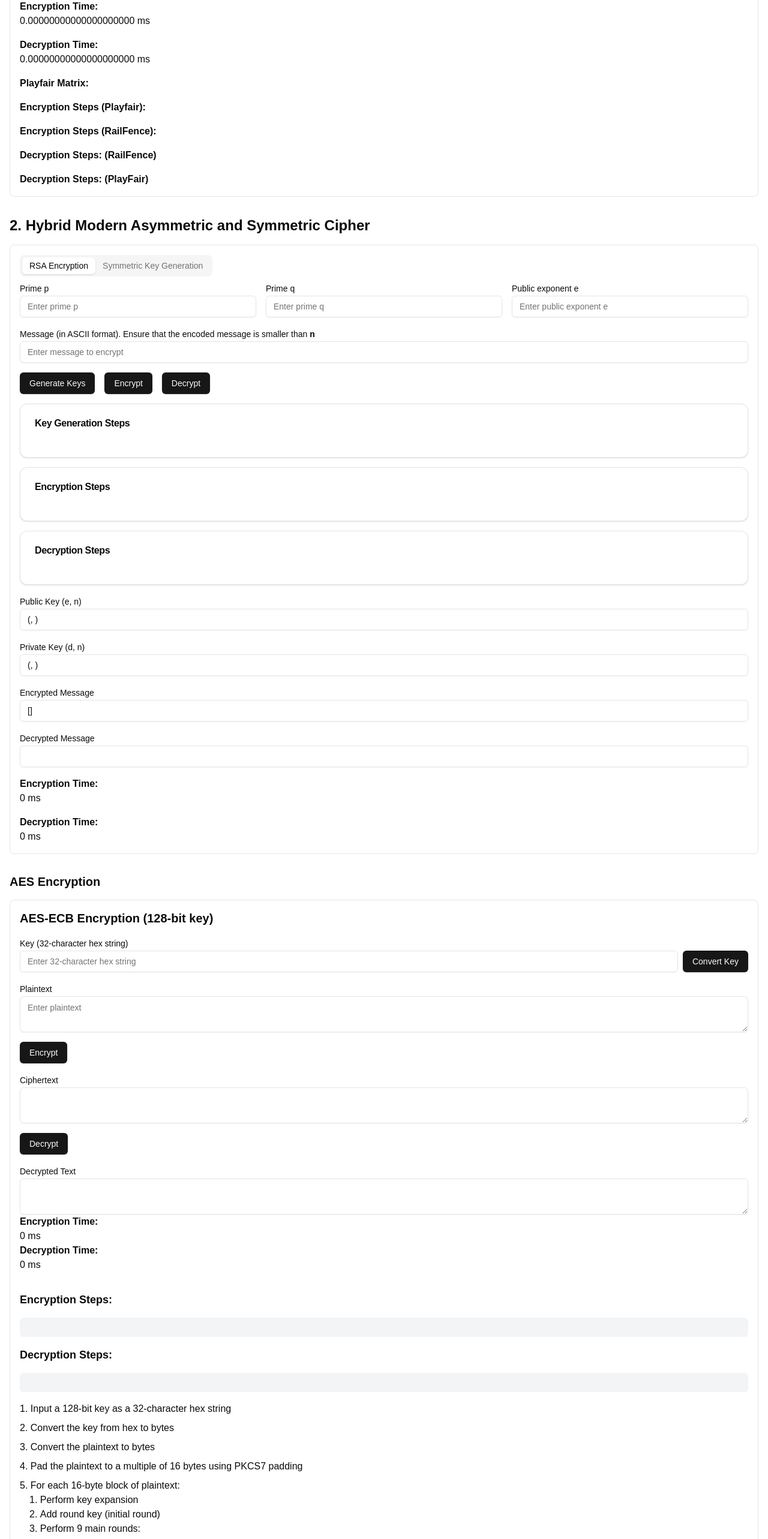
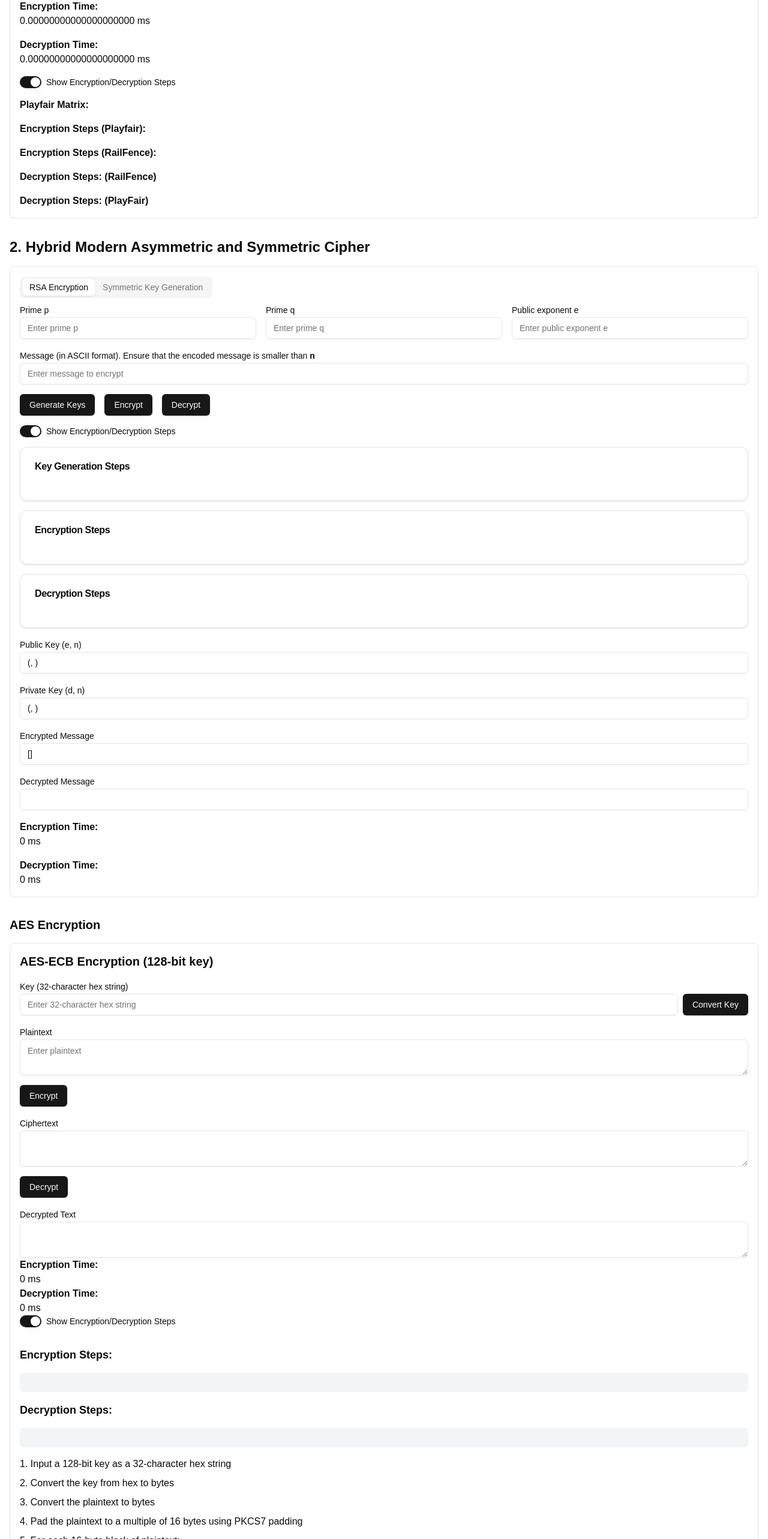
Before and after one commit to Saply/ccs6314-assignment, a Next.js app in the folder src/: page / in a window 1280 px wide. Shown: the part 1500-4066 px from the top of the page at 60% size. Built offline with nearby package versions, Linux system fonts and the light colour scheme.

Commit message:
add cool little switch for showing/hiding steps

```diff
--- a/src/components/AESEncryption.tsx
+++ b/src/components/AESEncryption.tsx
@@ -5,6 +5,7 @@
 import { Input } from "@/components/ui/input"
 import { Label } from "@/components/ui/label"
 import { Textarea } from "@/components/ui/textarea"
+import { Switch } from "@/components/ui/switch"
 
 // S-box
 const sBox = [
@@ -319,6 +320,7 @@
   const [decryptionLogs, setDecryptionLogs] = useState<string[]>([])
   const [aesEncryptionTime, setAesEncryptionTime] = useState(0.0)
   const [aesDecryptionTime, setAesDecryptionTime] = useState(0.0)
+  const [showSteps, setShowSteps] = useState(true)
 
 
   const handleConvertKey = () => {
@@ -447,11 +449,22 @@
         <h4 className="font-semibold">Decryption Time:</h4>
         <p>{aesDecryptionTime ? aesDecryptionTime.toFixed(20) : 0} ms</p>
       </div>
+
+      <div className="flex items-center space-x-2">
+        <Switch id="show-steps" checked={showSteps} onCheckedChange={setShowSteps} />
+        <Label htmlFor="show-steps">Show Encryption/Decryption Steps</Label>
+      </div>
+
       <div className="mt-8 space-y-4">
-        <h4 className="text-lg font-semibold">Encryption Steps:</h4>
-        <pre className="bg-gray-100 p-4 rounded-md overflow-x-auto">{encryptionLogs.join("\n\n")}</pre>
-        <h4 className="text-lg font-semibold">Decryption Steps:</h4>
-        <pre className="bg-gray-100 p-4 rounded-md overflow-x-auto">{decryptionLogs.join("\n\n")}</pre>
+        {showSteps && (
+          <>
+            <h4 className="text-lg font-semibold">Encryption Steps:</h4>
+            <pre className="bg-gray-100 p-4 rounded-md overflow-x-auto">{encryptionLogs.join("\n\n")}</pre>
+            <h4 className="text-lg font-semibold">Decryption Steps:</h4>
+            <pre className="bg-gray-100 p-4 rounded-md overflow-x-auto">{decryptionLogs.join("\n\n")}</pre>
+          </>
+        )}
+
 
         <ol className="list-decimal list-inside space-y-2">
           <li>Input a 128-bit key as a 32-character hex string</li>
--- a/src/components/KeyGeneration.tsx
+++ b/src/components/KeyGeneration.tsx
@@ -1,10 +1,9 @@
 "use client"
-import { useState } from "react"
 import { Button } from "@/components/ui/button"
 import { Input } from "@/components/ui/input"
 import { Label } from "@/components/ui/label"
 import { Card, CardContent, CardHeader, CardTitle } from "@/components/ui/card"
-import { GCD, modInverse, phiFunction, power } from "../utils/modularInverse"
+import { power } from "../utils/modularInverse"
 
 // Generate a random 16-digit hex key
 const generateRandomHexKey = () => {
@@ -27,8 +26,6 @@
 }
 
 export default function KeyGeneration({ state, setState }) {
-  const [encryptionTime, setEncryptionTime] = useState(0)
-  const [decryptionTime, setDecryptionTime] = useState(0)
 
   const generateKey = () => {
     const key = generateRandomHexKey()
--- a/src/components/PlayFairRailFenceProduct.tsx
+++ b/src/components/PlayFairRailFenceProduct.tsx
@@ -5,6 +5,7 @@
 import { Input } from "@/components/ui/input"
 import { Label } from "@/components/ui/label"
 import { Textarea } from "@/components/ui/textarea"
+import { Switch } from "@/components/ui/switch"
 import { generatePlayfairMatrix, encrypt, decrypt } from "@/components/PlayfairCipher"
 import {encryptRailFence, decryptRailFence} from "@/components/RailFenceCipher"
 
@@ -21,6 +22,7 @@
   const [decryptionSteps2, setDecryptionSteps2] = useState<string[]>([])
   const [encryptionTime, setEncryptionTime] = useState(0)
   const [decryptionTime, setDecryptionTime] = useState(0)
+  const [showSteps, setShowSteps] = useState(true)
 
   const handleEncrypt = () => {
     if (!key || !plaintext) {
@@ -93,6 +95,14 @@
           <h4 className="font-semibold">Decryption Time:</h4>
           <p>{decryptionTime.toFixed(20)} ms</p>
         </div>
+
+        <div className="flex items-center space-x-2">
+          <Switch id="show-steps" checked={showSteps} onCheckedChange={setShowSteps} />
+          <Label htmlFor="show-steps">Show Encryption/Decryption Steps</Label>
+        </div>
+
+        {showSteps && (
+          <>
             <div>
             <h4 className="font-semibold">Playfair Matrix:</h4>
             {matrixSteps.map((step, index) => (
@@ -133,6 +143,8 @@
               </pre>
             ))}
           </div>
+          </>
+        )}
       </div>
     </div>
   )
--- a/src/components/RSAEncryption.tsx
+++ b/src/components/RSAEncryption.tsx
@@ -5,9 +5,11 @@
 import { Input } from "@/components/ui/input"
 import { Label } from "@/components/ui/label"
 import { Card, CardContent, CardHeader, CardTitle } from "@/components/ui/card"
-import { GCD, modInverse, phiFunction, power } from "../utils/modularInverse"
+import { GCD, modInverse, power } from "../utils/modularInverse"
+import { Switch } from "@/components/ui/switch"
 
 export default function RSAEncryption({ state, setState }) {
+  const [showSteps, setShowSteps] = useState(true)
 //   const [localSteps, setLocalSteps] = useState({
 //     keyGeneration: [],
 //     encryption: [],
@@ -169,7 +171,13 @@
         <Button onClick={decryptMessage}>Decrypt</Button>
       </div>
 
+      <div className="flex items-center space-x-2">
+        <Switch id="show-steps" checked={showSteps} onCheckedChange={setShowSteps} />
+        <Label htmlFor="show-steps">Show Encryption/Decryption Steps</Label>
+      </div>
 
+      {showSteps && (
+        <>
           <Card>
             <CardHeader>
               <CardTitle>Key Generation Steps</CardTitle>
@@ -202,6 +210,8 @@
               ))}
             </CardContent>
           </Card>
+        </>
+      )}
 
       <div>
         <Label>Public Key (e, n)</Label>
--- /dev/null
+++ b/src/components/ui/switch.tsx
@@ -0,0 +1,29 @@
+"use client"
+
+import * as React from "react"
+import * as SwitchPrimitives from "@radix-ui/react-switch"
+
+import { cn } from "@/lib/utils"
+
+const Switch = React.forwardRef<
+  React.ElementRef<typeof SwitchPrimitives.Root>,
+  React.ComponentPropsWithoutRef<typeof SwitchPrimitives.Root>
+>(({ className, ...props }, ref) => (
+  <SwitchPrimitives.Root
+    className={cn(
+      "peer inline-flex h-5 w-9 shrink-0 cursor-pointer items-center rounded-full border-2 border-transparent shadow-sm transition-colors focus-visible:outline-none focus-visible:ring-2 focus-visible:ring-ring focus-visible:ring-offset-2 focus-visible:ring-offset-background disabled:cursor-not-allowed disabled:opacity-50 data-[state=checked]:bg-primary data-[state=unchecked]:bg-input",
+      className
+    )}
+    {...props}
+    ref={ref}
+  >
+    <SwitchPrimitives.Thumb
+      className={cn(
+        "pointer-events-none block h-4 w-4 rounded-full bg-background shadow-lg ring-0 transition-transform data-[state=checked]:translate-x-4 data-[state=unchecked]:translate-x-0"
+      )}
+    />
+  </SwitchPrimitives.Root>
+))
+Switch.displayName = SwitchPrimitives.Root.displayName
+
+export { Switch }
--- a/src/package.json
+++ b/src/package.json
@@ -11,6 +11,7 @@
   "dependencies": {
     "@radix-ui/react-label": "^2.1.2",
     "@radix-ui/react-slot": "^1.1.2",
+    "@radix-ui/react-switch": "^1.1.3",
     "@radix-ui/react-tabs": "^1.1.3",
     "class-variance-authority": "^0.7.1",
     "clsx": "^2.1.1",
```
Also changed, not shown: 1 other file (tests, documents, lock files or other folders). Lines whose indentation alone changed are shown as unchanged.
